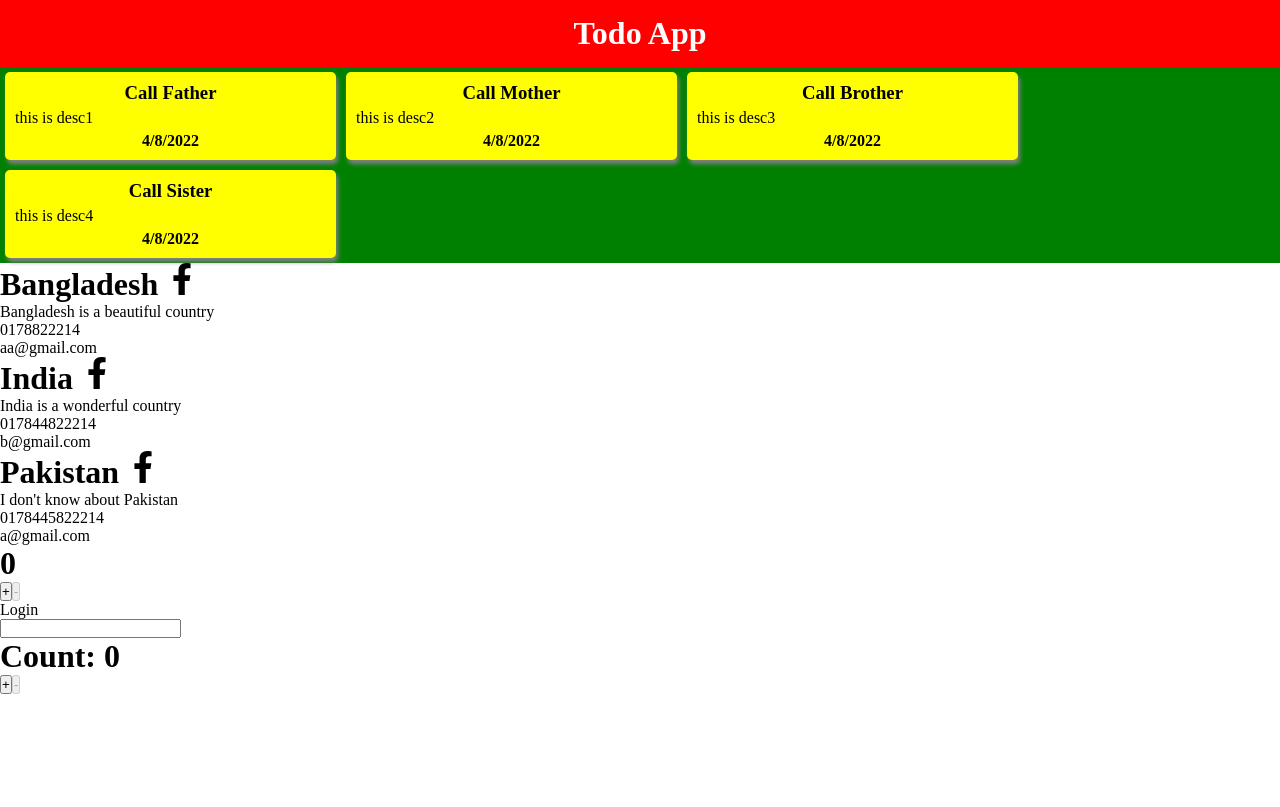
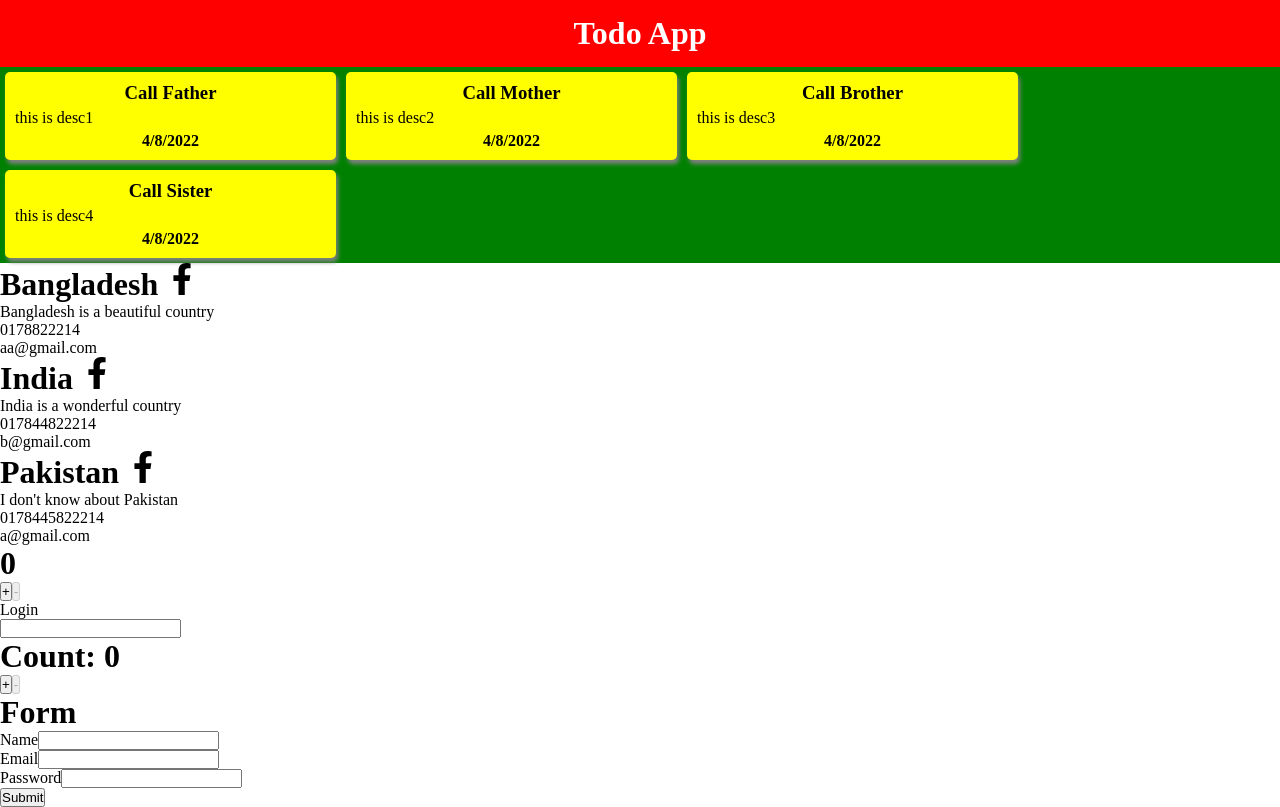
Before and after one commit to makbulhosen5000/react-toggle-app, a React (Create React App) app: page / in a window 1280 px wide. Built offline with nearby package versions, Linux system fonts and the light colour scheme.

Commit message:
added form by useState object

```diff
--- a/src/App.js
+++ b/src/App.js
@@ -9,6 +9,8 @@ import STATE from './practice/STATE';
 import ConditionalRendaring from './practice/ConditionalRendaring';
 import EVENTHANDLER from './practice/eventHalderClass/EVENTHANDLER';
 import UseState from './practice/reactHook/UseState';
+import FORM from './practice/reactHook/FORM';
+
 
 // import React, { useState } from 'react'
 // import Message from './components/Memo/Message';
@@ -47,6 +49,8 @@ function App() {
             <ConditionalRendaring/>
             <EVENTHANDLER/>
             <UseState/>
+            <FORM/>
+
 
 
      </div>
--- /dev/null
+++ b/src/practice/reactHook/FORM.js
@@ -0,0 +1,40 @@
+import { useState } from "react"
+
+
+function FORM() {
+      const [user,setUser] = useState({name:'',email:'',password:''});
+      const {name,email,password} = user;
+
+
+   const inputHandler = (e) =>{
+       setUser({...user,[e.target.name]:e.target.value});
+}
+    const formSubmit=(e)=>{
+        console.log(user);
+        e.preventDefault();
+
+
+    }
+  return (
+    <div>
+        <h1>Form</h1>
+        <form action='' onSubmit={formSubmit}>
+            <div>
+                <label>Name</label>
+                <input name="name" value={name} type="text" onChange={inputHandler}  />
+            </div>
+            <div>
+                <label>Email</label>
+                <input name="email" value={email}   type="email"  onChange={inputHandler} />
+            </div>
+            <div>
+                <label>Password</label>
+                <input name="password" value={password}   type="password" onChange={inputHandler} />
+            </div>
+            <button>Submit</button>
+        </form>
+    </div>
+  )
+}
+
+export default FORM
```
